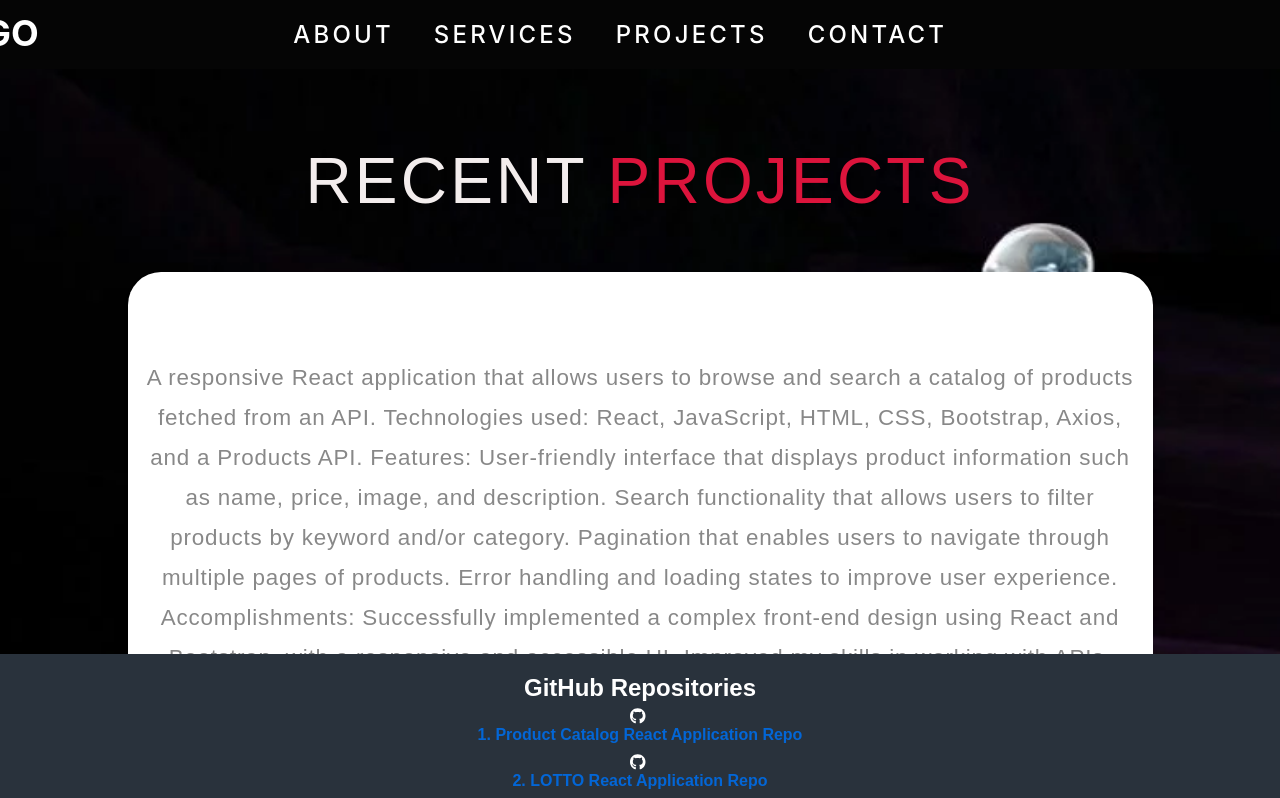
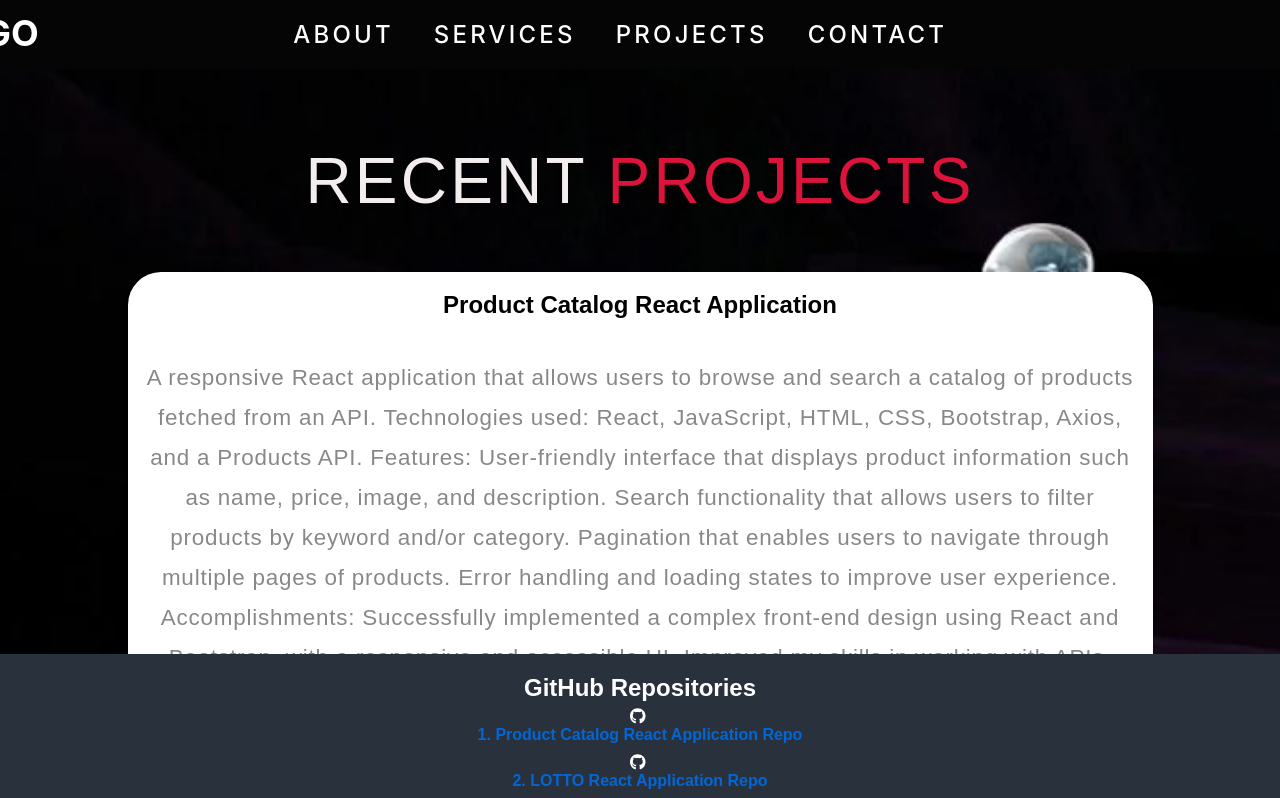
Before and after one commit to TumiDev10/portfolio-, a React (Create React App) app: page /projects in a window 1280 px wide. Shown: the top 798 px of the page. Built offline with nearby package versions, Linux system fonts and the light colour scheme.

Commit message:
Added styling

```diff
--- a/src/Components/Contact.js
+++ b/src/Components/Contact.js
@@ -8,7 +8,7 @@ function Contact(){
             <div>
                 <h1 style={{color: 'black', marginTop:'30%'}} class="section-title">
                     Contact
-                    <span style={{color: 'crimson'}}>info</span>
+                    <span style={{color: 'crimson'}}> info</span>
                 </h1>
             </div>
             <div class="contact-items">
--- a/src/Components/Projects.css
+++ b/src/Components/Projects.css
@@ -104,6 +104,7 @@
     border: none;
     border-radius: 5px;
     cursor: pointer;
+    color: black
   }
 
   .slideshow-image {
@@ -127,10 +128,12 @@
 
   .slideshow-previous {
     left: 10px;
+    color: black
   }
 
   .slideshow-next {
     right: 10px;
+    color: black
   }
 
   .view-project-btn{
--- a/src/Components/Projects.js
+++ b/src/Components/Projects.js
@@ -112,7 +112,7 @@ function Projects() {
 
         {projects.map((project, index) => (
           <div className="project-card" key={index}>
-            <h2 style={{marginBottom: '4%'}}>{project.name}</h2>
+            <h2 style={{marginBottom: '4%', color: 'black'}}>{project.name}</h2>
             <p>{project.description}</p>
 
             {project.images && project.images.length > 0 && (
```
